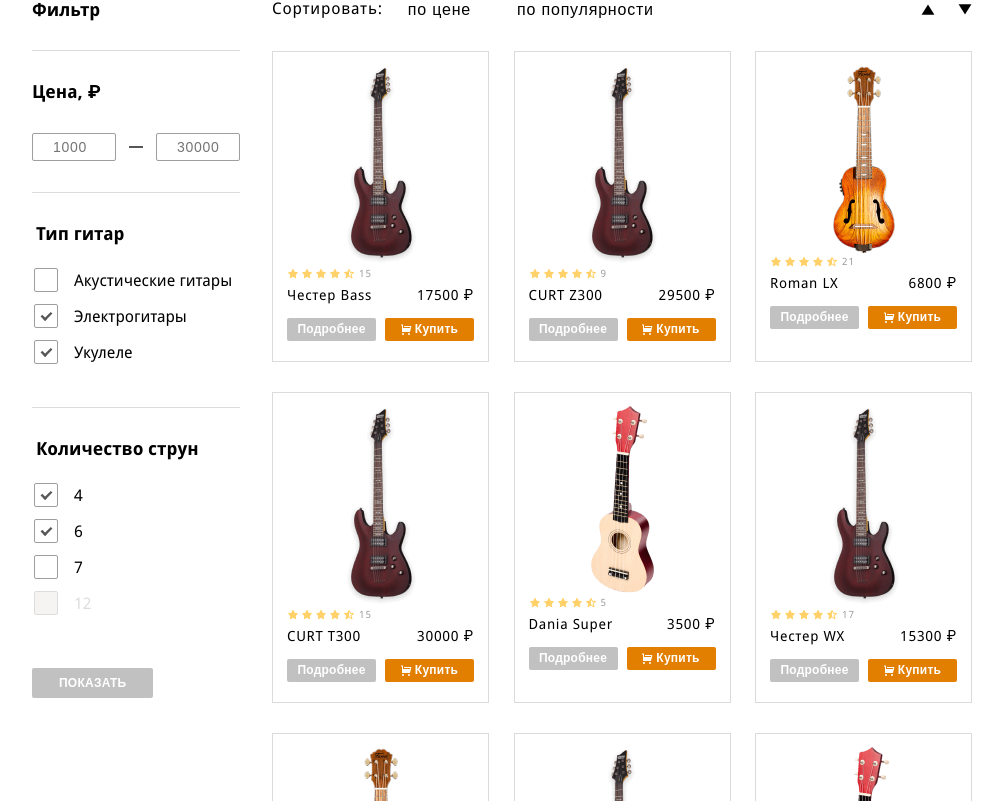
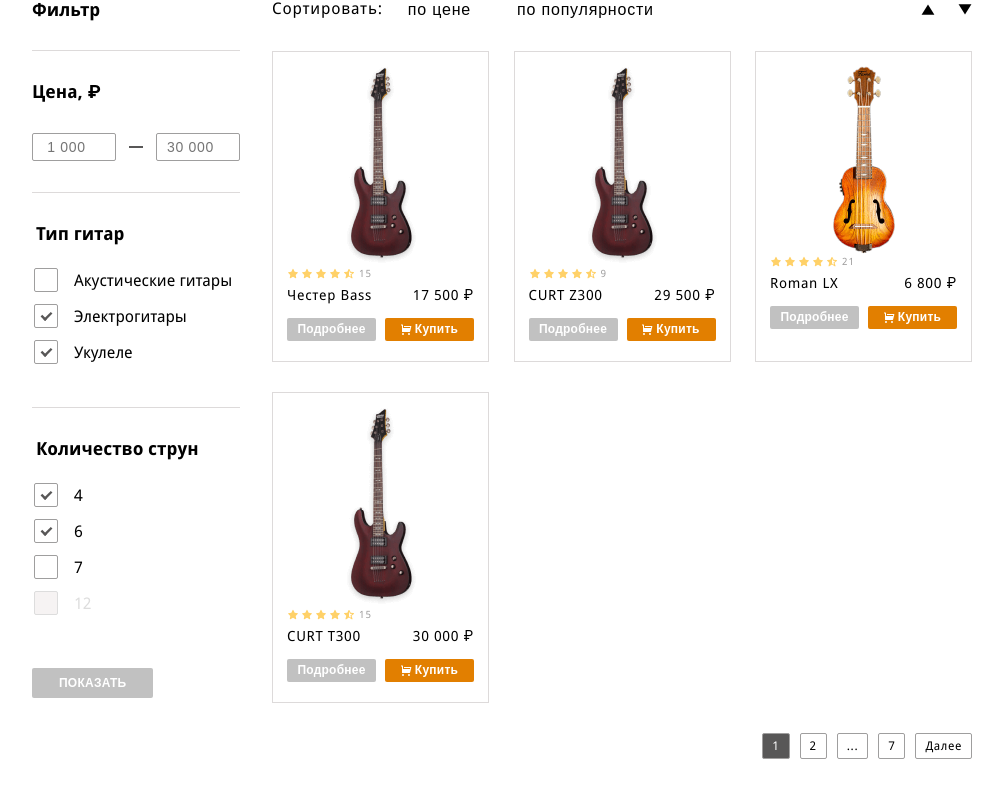
Before and after one commit to hannamakarychak/Makarychak_guitar-shop, a React (Create React App) app: page / in a window 1280 px wide. Shown: the part 439-1240 px from the top of the page, without its empty margins (138-1141 px from the left). Built offline with nearby package versions, Linux system fonts and the light colour scheme.

Commit message:
add pagination functionality

```diff
--- a/src/components/catalog-item/catalog-item.jsx
+++ b/src/components/catalog-item/catalog-item.jsx
@@ -10,6 +10,7 @@ import ukulele2x from '../../img/ukulele@2x.png';
 import Button from '../button/button';
 import Stars from '../icons/stars/stars';
 import './catalog-item.scss';
+import { getNumberWithSpaces } from '../../utils';
 
 const CatalogItem = ({ className, name, id, type, reviews, price }) => {
   const getImgByType = (type) => {
@@ -36,7 +37,7 @@ const CatalogItem = ({ className, name, id, type, reviews, price }) => {
       </div>
       <div className="catalog-item__description">
         <h4 className="catalog-item__heading">{name}</h4>
-        <span className="catalog-item__price">{price} ₽</span>
+        <span className="catalog-item__price">{getNumberWithSpaces(price)} ₽</span>
       </div>
       <div className="catalog-item__buttons">
         <Button className="catalog-item__button">Подробнее</Button>
--- a/src/components/filters/filters.jsx
+++ b/src/components/filters/filters.jsx
@@ -1,4 +1,5 @@
 import classNames from 'classnames';
+import { getNumberWithSpaces } from '../../utils';
 import Button from '../button/button';
 import Checkbox from '../checkbox/checkbox';
 import HeadingSecondary from '../heading-secondary/heading-secondary';
@@ -15,13 +16,19 @@ const Filters = ({ className }) => {
             Цена, ₽
           </label>
           <div className="filters__input-container">
-            <input type="number" min="0" id="price" placeholder="1000" className="filters__price" />
+            <input
+              type="number"
+              min="0"
+              id="price"
+              placeholder={getNumberWithSpaces(1000)}
+              className="filters__price"
+            />
             <span className="filters__line"></span>
             <input
               type="number"
               min="0"
               id="price"
-              placeholder="30000"
+              placeholder={getNumberWithSpaces(30000)}
               className="filters__price"
             />
           </div>
--- a/src/components/filters/filters.scss
+++ b/src/components/filters/filters.scss
@@ -31,11 +31,12 @@
 }
 
 .filters__price {
+  text-align: center;
   width: 84px;
   font-size: 14px;
   line-height: 10px;
   letter-spacing: 0.05em;
-  padding: 5px 3px 5px 20px;
+  padding: 5px;
   border: 0.7px solid #9f9e9e;
   border-radius: 2px;
   color: rgba(0, 0, 0, 0.6);
--- a/src/components/main-page/main-page.jsx
+++ b/src/components/main-page/main-page.jsx
@@ -3,12 +3,12 @@ import Catalog from '../catalog/catalog';
 import Filters from '../filters/filters';
 import Page from '../page/page';
 import Pagination from '../pagination/pagination';
-import guitars from '../../guitars.json';
+import allGuitars from '../../guitars.json';
+import Sort from '../sort/sort';
 
 import './main-page.scss';
-import Sort from '../sort/sort';
 
-console.log(guitars);
+const PAGE_SIZE = 4;
 
 const MainPage = () => {
   const [currentPage, setCurrentPage] = useState(0);
@@ -16,6 +16,15 @@ const MainPage = () => {
   const handlePageChange = (event) => {
     setCurrentPage(event.selected);
   };
+
+  const filteredGuitars = allGuitars; // call function to filter out guitars instead of "allGuitars"
+
+  const pageCount = Math.ceil(filteredGuitars.length / PAGE_SIZE);
+
+  const guitarsOnPage = filteredGuitars.slice(
+    PAGE_SIZE * currentPage,
+    PAGE_SIZE * currentPage + PAGE_SIZE
+  );
 
   return (
     <Page
@@ -32,10 +41,10 @@ const MainPage = () => {
         <Filters className="main-page__filters" />
         <div className="main-page__catalog">
           <Sort />
-          <Catalog items={guitars} />
+          <Catalog items={guitarsOnPage} />
           <Pagination
             className="main-page__pagination"
-            pageCount={12}
+            pageCount={pageCount}
             currentPage={currentPage}
             onPageChange={handlePageChange}
           />
--- /dev/null
+++ b/src/utils.js
@@ -0,0 +1,5 @@
+export function getNumberWithSpaces(x) {
+  const parts = x.toString().split('.');
+  parts[0] = parts[0].replace(/\B(?=(\d{3})+(?!\d))/g, ' ');
+  return parts.join('.');
+}
```
